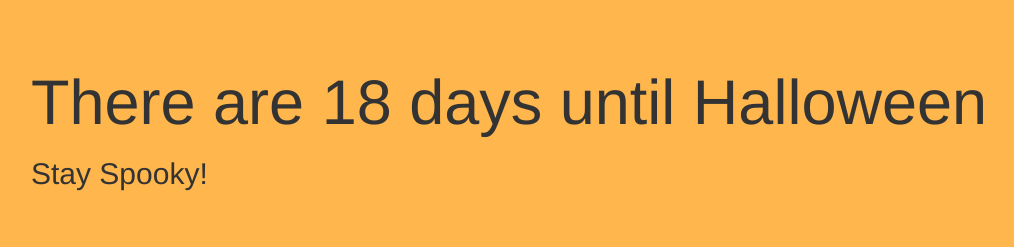
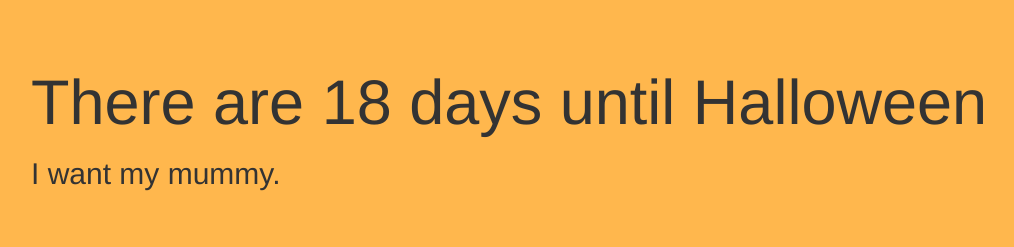
Before and after one commit to scrabill/how-many-days-until-halloween, a plain HTML site: page index.html in a window 1280 px wide. Shown: the top 247 px of the page, without its empty margins (39-1053 px from the left). Drawn offline with nearby package versions, Linux system fonts and the light colour scheme.

Commit message:
Enhancement: Randomize <h2> text on page load

```diff
--- a/index.html
+++ b/index.html
@@ -33,7 +33,7 @@
   <div class="jumbotron">
     <div class="container">
       <h1 class="text-left" id="spooky">How many days until Halloween?</h1>
-      <h2>Stay Spooky!</h2>
+      <h2 id="message-of-the-day"></h2>
 
       <p>Powered by <a href="https://getbootstrap.com">Boo-t-strap</a>, Javascript and Spookiness!</p>
 
--- a/js/script.js
+++ b/js/script.js
@@ -1,4 +1,4 @@
-var message = null;
+var message, messages, randomNumber = null;
 var halloween = 31;
 var d = new Date();
 var today = d.getDate(); // return the day of the month as a number 0-30
@@ -18,3 +18,22 @@ else {
 // Display message
 
 spooky.innerText = message;
+$(document).ready(function(){
+  messages = [
+     "On Halloween, witches come true; Wild ghosts escape from dreams. Each monster dances in the park.... ",
+     "When witches go riding, and black cats are seen, the moon laughs and whispers, tis near Halloween.",
+     "Where there is no imagination there is no horror.",
+     "Best Withces.",
+     "Happy Hunting.",
+     "Practice safe hex.",
+     "I want my mummy.",
+     "Free Broom with flying lessons.",
+     "Fangs for the memories and nightmares.",
+     "Booooo spoken here.",
+     "If the broom fits, fly it.",
+     "Demons are ghoul's best friend.",
+     "Hang around for spell."
+  ]
+  var randomNumber = Math.floor(Math.random()*messages.length);
+  $('#message-of-the-day').html(messages[randomNumber]);
+});
```
